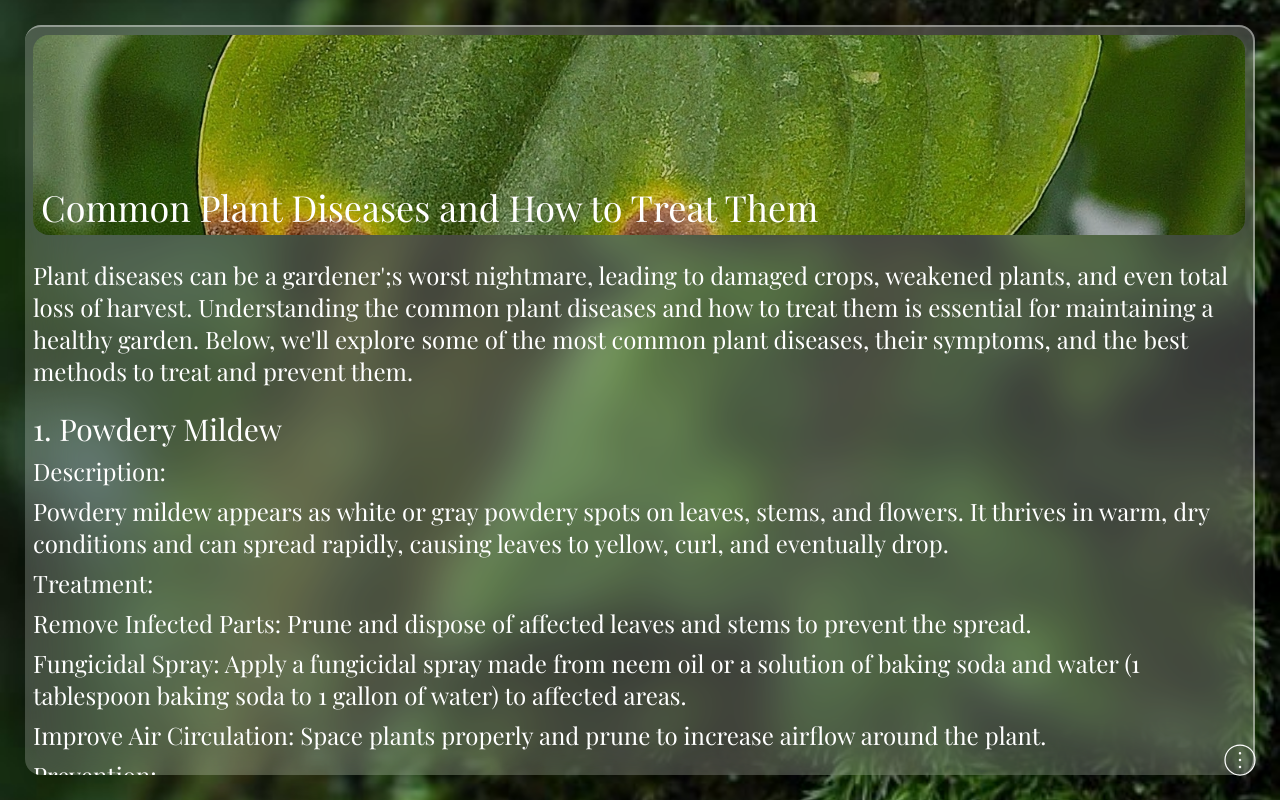
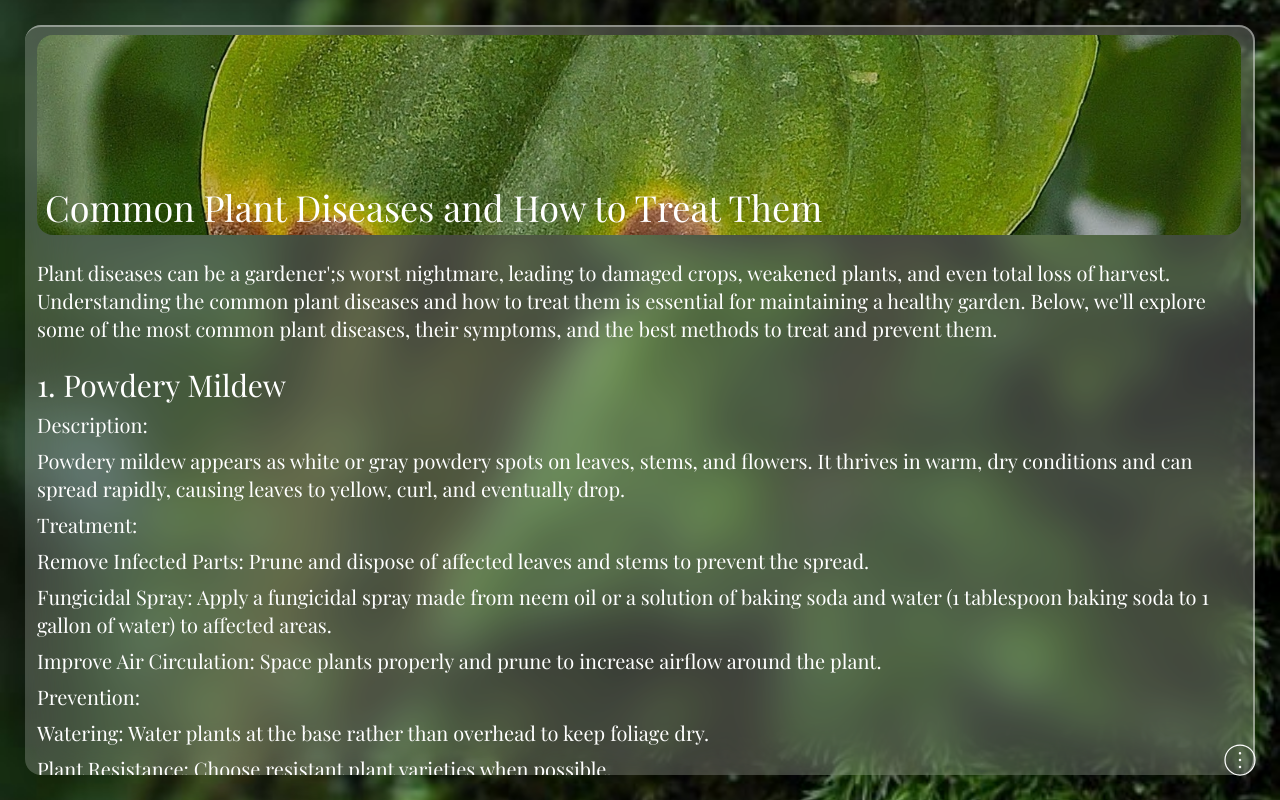
Before and after one commit to derikaquary/26-plant-disease-identifier, a Next.js app: page /article_and_tips/plants_diseases in a window 1280 px wide. Built offline with nearby package versions, Linux system fonts and the light colour scheme.

Commit message:
change the text size

```diff
--- a/app/article_and_tips/layout.js
+++ b/app/article_and_tips/layout.js
@@ -11,7 +11,7 @@ function Layout({ children }) {
   return (
     <>
       <div
-        className={`${playfair.className} absolute bottom-[25px] left-[25px] right-[25px] top-[25px] rounded-2xl border-r-2 border-t-2 border-white/40 bg-white/20 shadow-2xl text-white backdrop-blur-xl overflow-auto text-2xl`}>
+        className={`${playfair.className} absolute bottom-[25px] left-[25px] right-[25px] top-[25px] rounded-2xl border-r-2 border-t-2 border-white/40 bg-white/20 shadow-2xl text-white backdrop-blur-xl overflow-auto text-xl`}>
         {children}
       </div>
       <Navigation />
--- a/app/article_and_tips/plants_diseases/page.js
+++ b/app/article_and_tips/plants_diseases/page.js
@@ -1,6 +1,6 @@
 function page() {
   return (
-    <div className="flex flex-col gap-6 px-2 py-2">
+    <div className="flex flex-col gap-6 px-3 py-2">
       <div className="bg-tips3 h-[200px] w-full bg-center bg-cover flex items-end  rounded-2xl ">
         <div className="w-full h-full flex items-end bg-black/20 pb-2 px-2 rounded-2xl">
           <h1 className="text-4xl">
```
